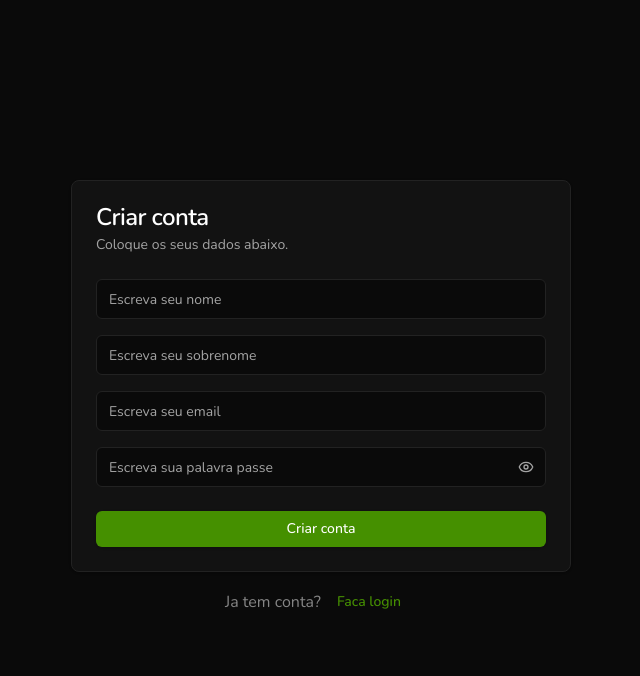
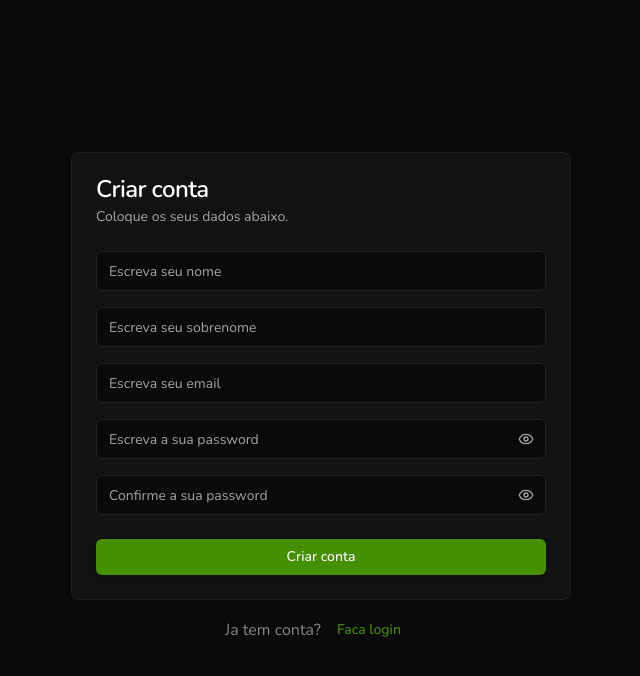
Before and after one commit to Maiiaa30/FinanceTracker, a React (Vite) app: page /signup in a window 1280 px wide. Shown: the top 676 px of the page, without its empty margins (319-959 px from the left). Built offline with nearby package versions, Linux system fonts and the light colour scheme.

Commit message:
add password inputs component

```diff
--- /dev/null
+++ b/src/components/passwordsInputs.jsx
@@ -0,0 +1,27 @@
+import { EyeIcon, EyeOffIcon } from "lucide-react";
+import { useState } from "react";
+
+import { Button } from "./ui/button";
+import { Input } from "./ui/input";
+
+const PasswordInput = ({ placeholder }) => {
+  const [passwordIsVisible, setPasswordIsVisible] = useState(false);
+
+  return (
+    <div className="relative">
+      <Input
+        type={passwordIsVisible ? "text" : "password"}
+        placeholder={placeholder}
+      />
+      <Button
+        className="text-muted-foreground absolute top-0 right-0 bottom-0 my-auto mr-1 h-8 w-8"
+        variant="ghost"
+        onClick={() => setPasswordIsVisible((prev) => !prev)}
+      >
+        {passwordIsVisible ? <EyeOffIcon /> : <EyeIcon />}
+      </Button>
+    </div>
+  );
+};
+
+export default PasswordInput;
--- a/src/pages/Signup.jsx
+++ b/src/pages/Signup.jsx
@@ -1,7 +1,6 @@
-import { EyeIcon, EyeOffIcon } from "lucide-react";
-import { useState } from "react";
 import { Link } from "react-router";
 
+import PasswordInput from "@/components/passwordsInputs";
 import { Button } from "@/components/ui/button";
 import {
   Card,
@@ -14,7 +13,6 @@
 import { Input } from "@/components/ui/input";
 
 const SignupPage = () => {
-  const [passwordIsVisible, setPasswordIsVisible] = useState(false);
   return (
     <div className="flex h-screen w-screen flex-col items-center justify-center gap-3">
       <Card className="w-125">
@@ -26,19 +24,8 @@
           <Input placeholder="Escreva seu nome" />
           <Input placeholder="Escreva seu sobrenome" />
           <Input type="email" placeholder="Escreva seu email" />
-          <div className="relative">
-            <Input
-              type={passwordIsVisible ? "text" : "password"}
-              placeholder="Escreva sua palavra passe"
-            />
-            <Button
-              className="text-muted-foreground absolute top-0 right-0 bottom-0 my-auto mr-1 h-8 w-8"
-              variant="ghost"
-              onClick={() => setPasswordIsVisible((prev) => !prev)}
-            >
-              {passwordIsVisible ? <EyeOffIcon /> : <EyeIcon />}
-            </Button>
-          </div>
+          <PasswordInput placeholder={"Escreva a sua password"} />
+          <PasswordInput placeholder={"Confirme a sua password"} />
         </CardContent>
         <CardFooter>
           <Button className="w-full">Criar conta</Button>
```
